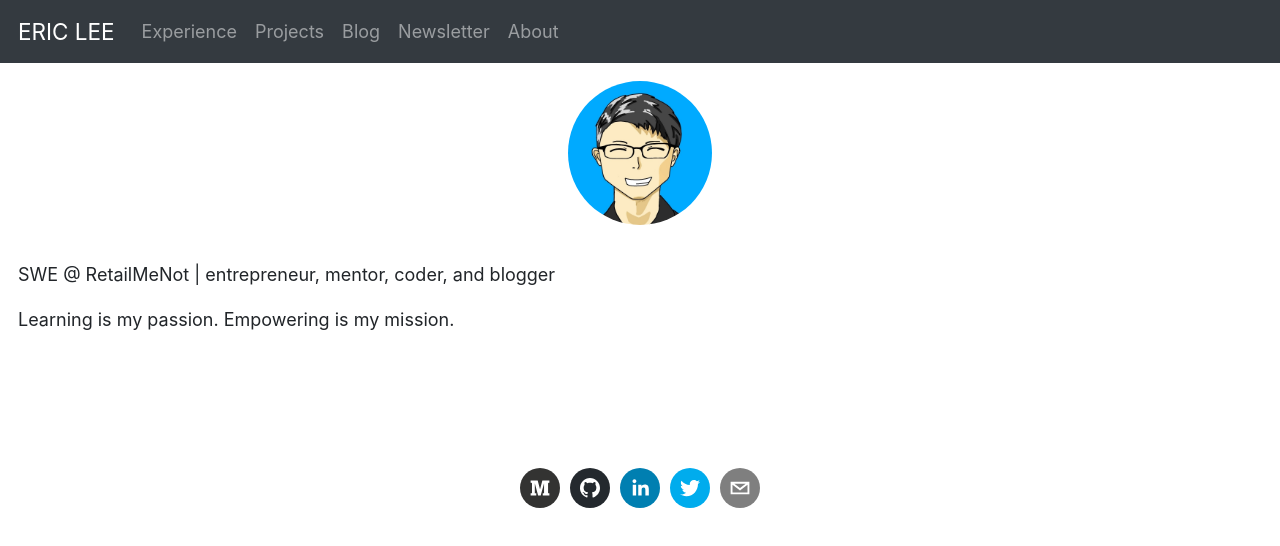
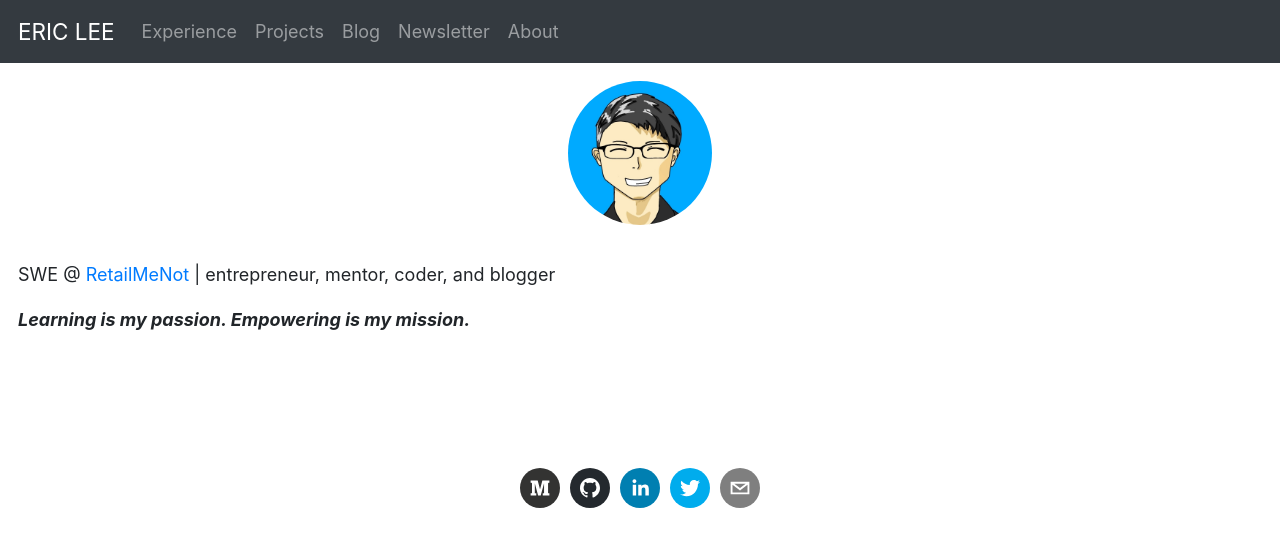
Before and after one commit to theCreedo/ericjmlee-next, a Next.js app: page / in a window 1280 px wide. Shown: the top 546 px of the page. Built offline with nearby package versions, Linux system fonts and the light colour scheme.

Commit message:
fix: improve formatting for home page

```diff
--- a/pages/index.js
+++ b/pages/index.js
@@ -19,8 +19,8 @@ export default function Home({ allPostsData }) {
         <title>{siteTitle}</title>
       </Head>
       <section className={utilStyles.divContainer}>
-        <p>SWE @ RetailMeNot | entrepreneur, mentor, coder, and blogger</p>
-        <p>Learning is my passion. Empowering is my mission.</p>
+        <p>SWE @ <a href='https://www.retailmenot.com/'>RetailMeNot</a> | entrepreneur, mentor, coder, and blogger</p>
+        <p><b><i>Learning is my passion. Empowering is my mission.</i></b></p>
       </section>
     </Layout >
   )
```
